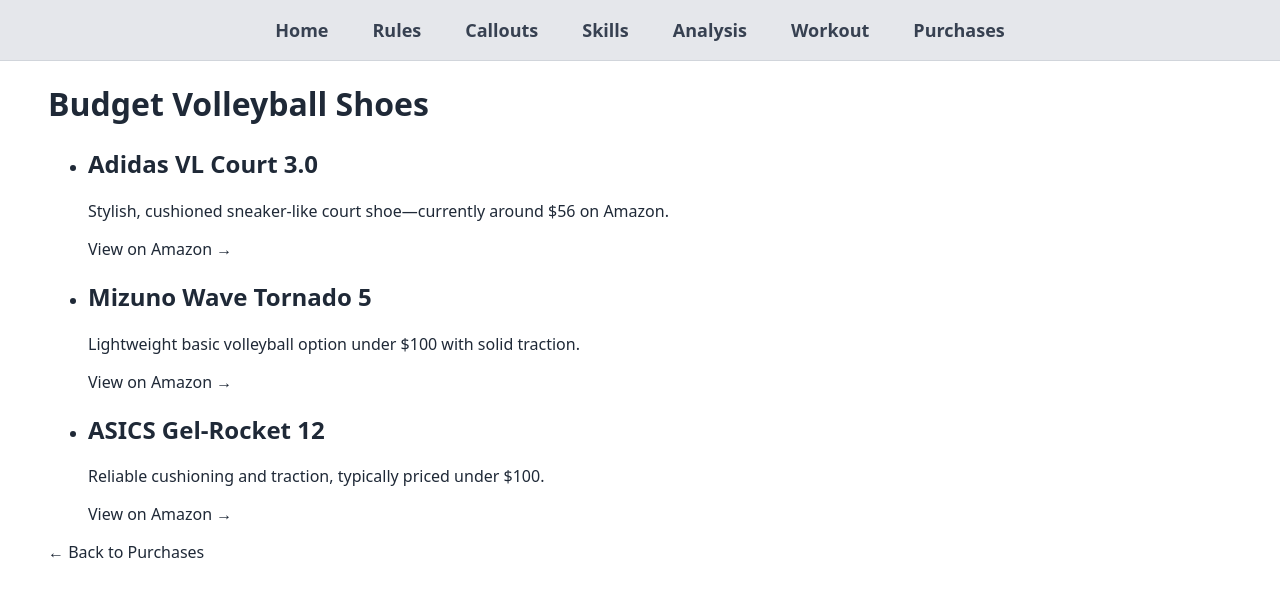
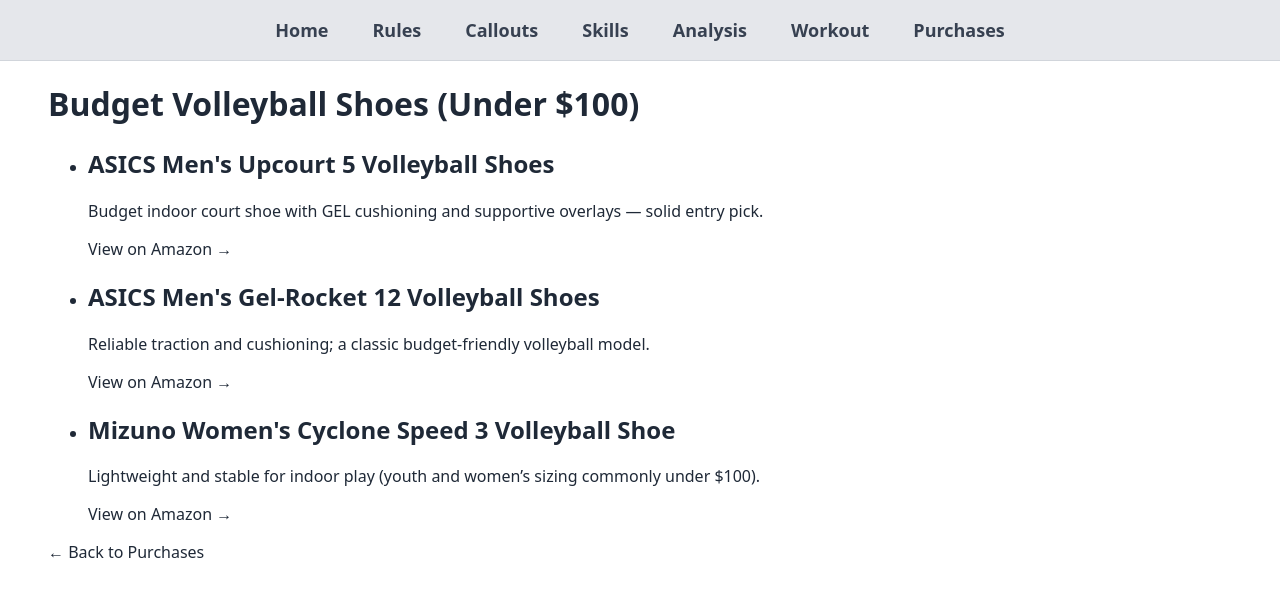
Before and after one commit to blueweriy/volleyball-ai-website, a React (Vite) app: page /purchases/shoes/budget in a window 1280 px wide. Shown: the top 596 px of the page. Built offline with nearby package versions, Linux system fonts and the light colour scheme.

Commit message:
Update ShoesBudget.jsx

```diff
--- a/src/pages/purchases/ShoesBudget.jsx
+++ b/src/pages/purchases/ShoesBudget.jsx
@@ -1,35 +1,31 @@
-// src/pages/purchases/ShoesBudget.jsx
-import React from 'react';
-import { Link } from 'react-router-dom';
+import React from "react";
+import { Link } from "react-router-dom";
 
 const items = [
   {
-    name: 'Adidas VL Court 3.0',
-    desc: 'Stylish, cushioned sneaker-like court shoe—currently around $56 on Amazon.',
-    url: 'https://www.amazon.com/adidas-VL-Court-Sneaker-White/dp/B07X9PBT5Q'
+    name: "ASICS Men's Upcourt 5 Volleyball Shoes",
+    desc: "Budget indoor court shoe with GEL cushioning and supportive overlays — solid entry pick.",
+    url: "https://www.amazon.com/ASICS-Mens-Upcourt-5-Volleyball/dp/B0CK5CVY3W?th=1"
   },
   {
-    name: 'Mizuno Wave Tornado 5',
-    desc: 'Lightweight basic volleyball option under $100 with solid traction.',
-    url: 'https://www.amazon.com/Mizuno-Unisex-Volleyball-Shoes-White/dp/B0DSVCQDQP'
+    name: "ASICS Men's Gel-Rocket 12 Volleyball Shoes",
+    desc: "Reliable traction and cushioning; a classic budget-friendly volleyball model.",
+    url: "https://www.amazon.com/ASICS-Mens-Gel-Rocket-Volleyball-Shoes/dp/B0F9JFVD8J"
   },
   {
-    name: 'ASICS Gel-Rocket 12',
-    desc: 'Reliable cushioning and traction, typically priced under $100.',
-    url: 'https://www.amazon.com/ASICS-Gel-Rocket-12-Volleyball-Shoes/dp/B0CXZGJ38Q'
+    name: "Mizuno Women's Cyclone Speed 3 Volleyball Shoe",
+    desc: "Lightweight and stable for indoor play (youth and women’s sizing commonly under $100).",
+    url: "https://www.amazon.com/Mizuno-Womens-Cyclone-Speed-Volleyball/dp/B09KPF5XPN"
   }
 ];
-
-
 
 export default function ShoesBudget() {
   return (
     <div
       className="bg-white text-gray-900 py-16 leading-relaxed"
-      style={{ paddingLeft: '3rem', paddingRight: '3rem' }}
+      style={{ paddingLeft: "3rem", paddingRight: "3rem" }}
     >
-      <h1 className="text-3xl font-bold mb-6">Budget Volleyball Shoes</h1>
-
+      <h1 className="text-3xl font-bold mb-6">Budget Volleyball Shoes (Under $100)</h1>
       <ul className="space-y-6">
         {items.map((it) => (
           <li key={it.name} className="p-0">
@@ -46,7 +42,6 @@ export default function ShoesBudget() {
           </li>
         ))}
       </ul>
-
       <Link to="/purchases" className="mt-8 inline-block text-blue-600 hover:underline">
         ← Back to Purchases
       </Link>
```
